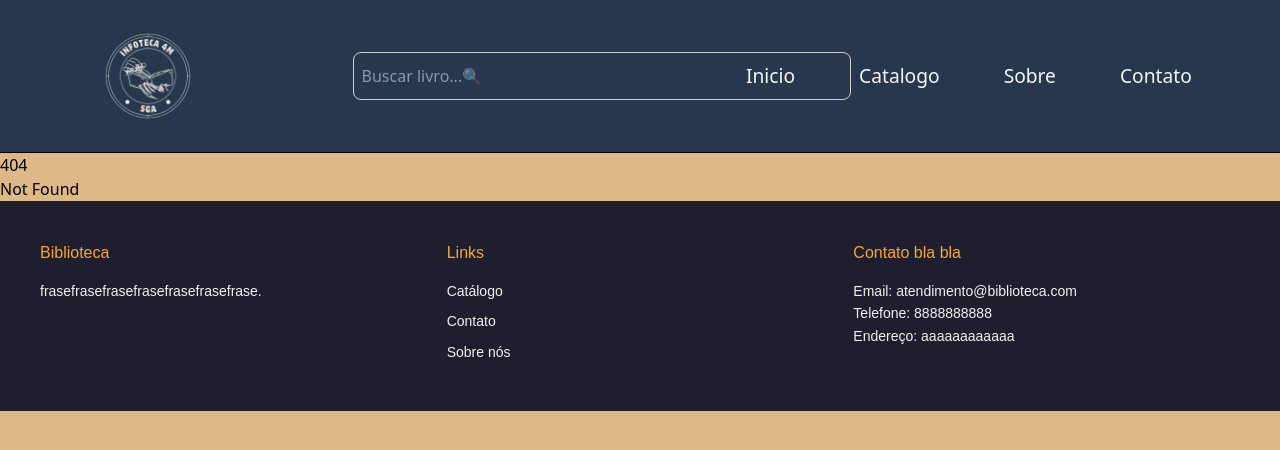
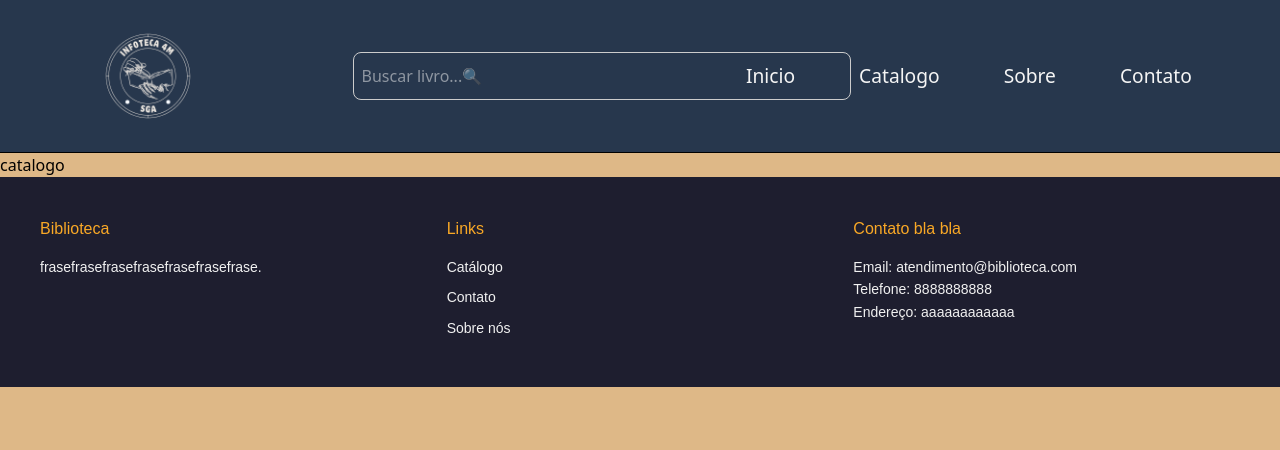
Before and after one commit to Salesr4/PI_biblioteca_2bim, a SvelteKit app: page /Catalogo in a window 1280 px wide. Before the commit this address had no page. Shown: the top 450 px of the page. Built offline with nearby package versions, Linux system fonts and the light colour scheme.

Commit message:
catalogo

```diff
--- /dev/null
+++ b/src/routes/Catalogo/+page.svelte
@@ -0,0 +1 @@
+<h1>catalogo</h1>
```
